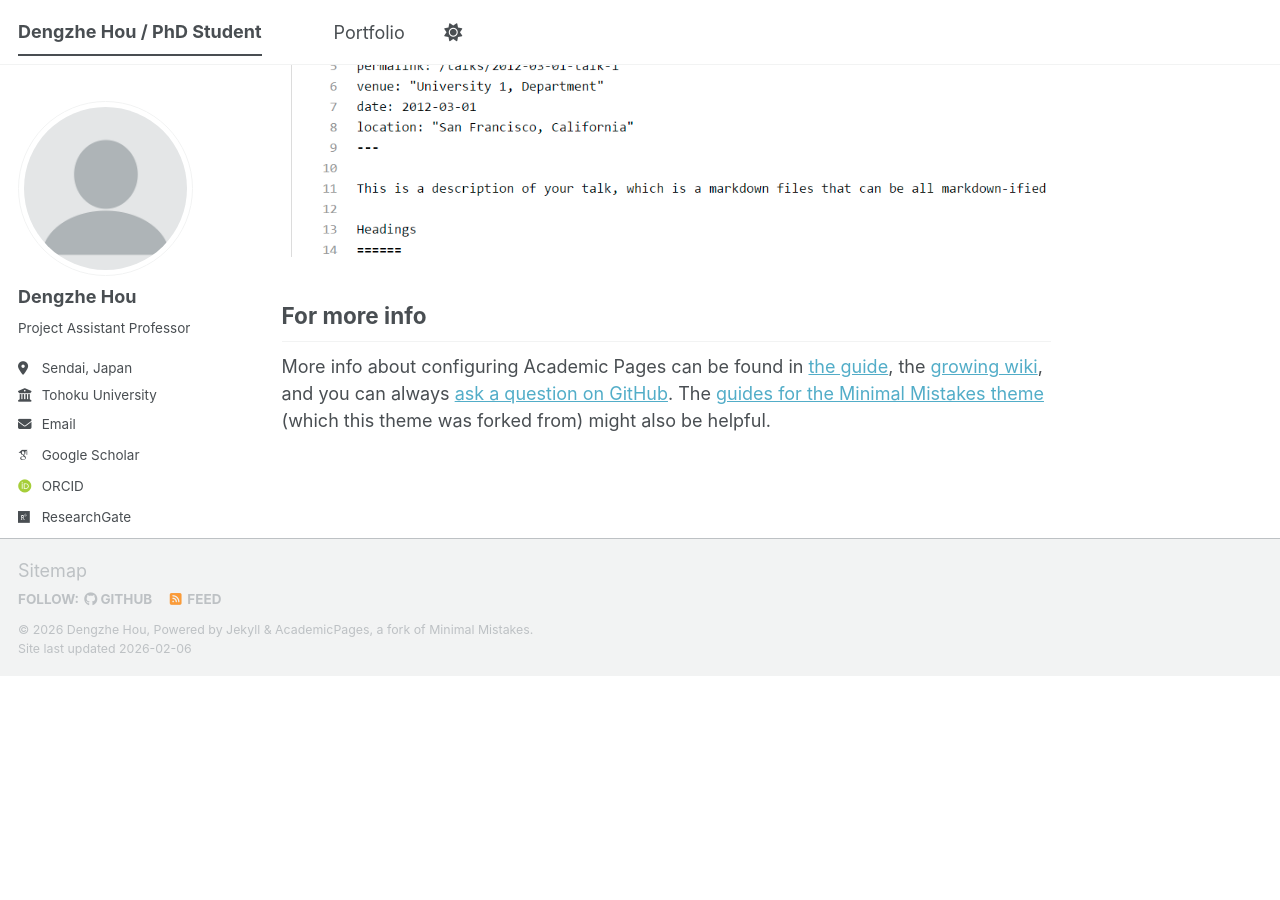
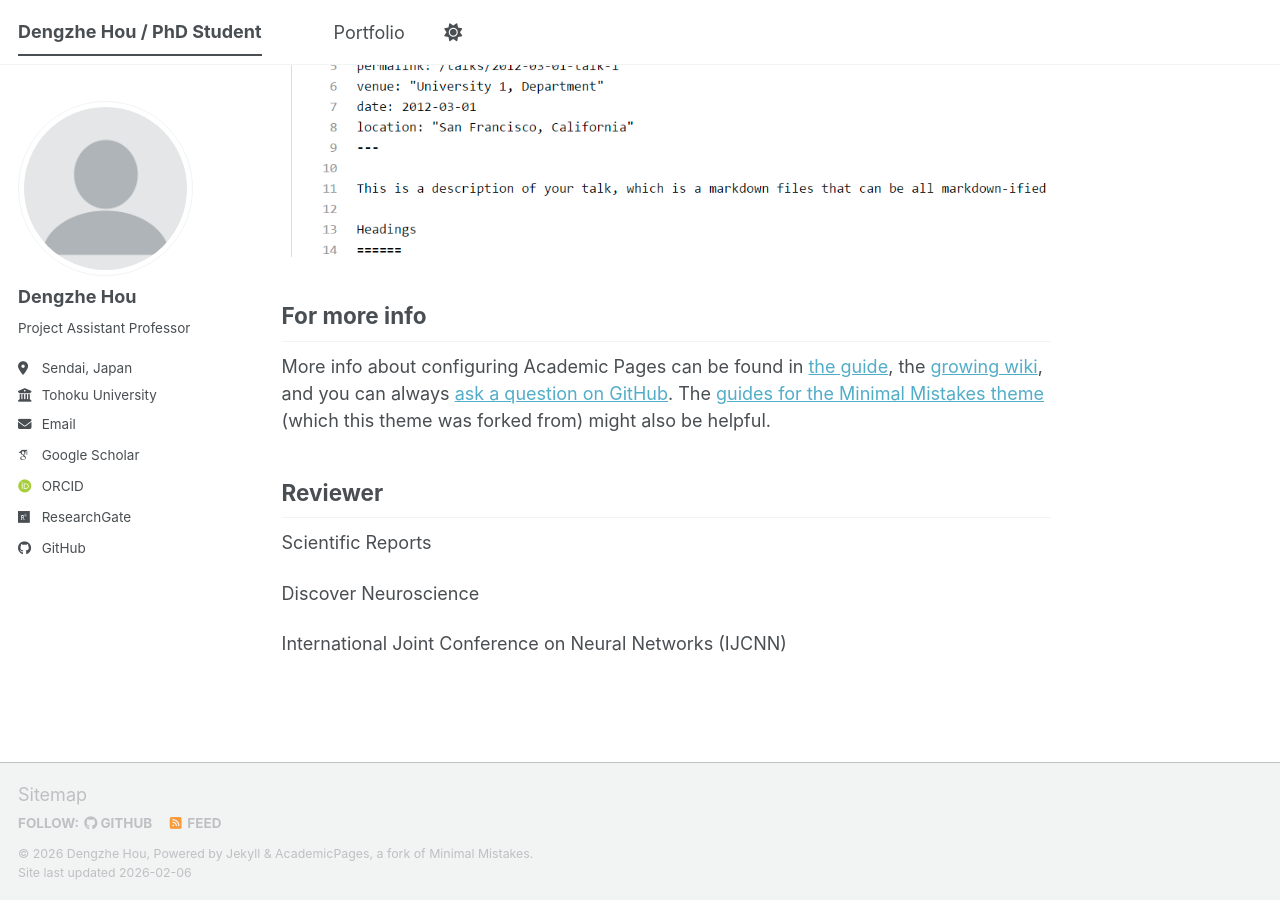
Before and after one commit to dengzhe-hou/dengzhe-hou.github.io, a Jekyll site: the page built from _pages/about.md, in a window 1280 px wide and 900 px high, scrolled down 2944 px. Built offline with Jekyll 4.4.1, drawn with Linux system fonts in a browser that asks for light colours; some web fonts are replaced; a script bundle is joined from its source files by our own code; library files that are not in the unit come from our copies; before the commit the page ends 3620 px from its top, so only the background shows below that.

Commit message:
Update about.md

```diff
--- a/_pages/about.md
+++ b/_pages/about.md
@@ -54,3 +54,11 @@
 For more info
 ------
 More info about configuring Academic Pages can be found in [the guide](https://academicpages.github.io/markdown/), the [growing wiki](https://github.com/academicpages/academicpages.github.io/wiki), and you can always [ask a question on GitHub](https://github.com/academicpages/academicpages.github.io/discussions). The [guides for the Minimal Mistakes theme](https://mmistakes.github.io/minimal-mistakes/docs/configuration/) (which this theme was forked from) might also be helpful.
+
+Reviewer
+------
+Scientific Reports
+
+Discover Neuroscience
+
+International Joint Conference on Neural Networks (IJCNN)
```
